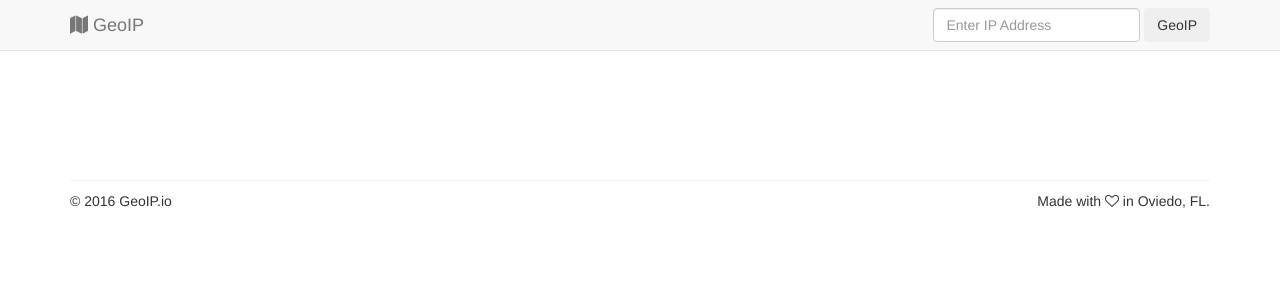
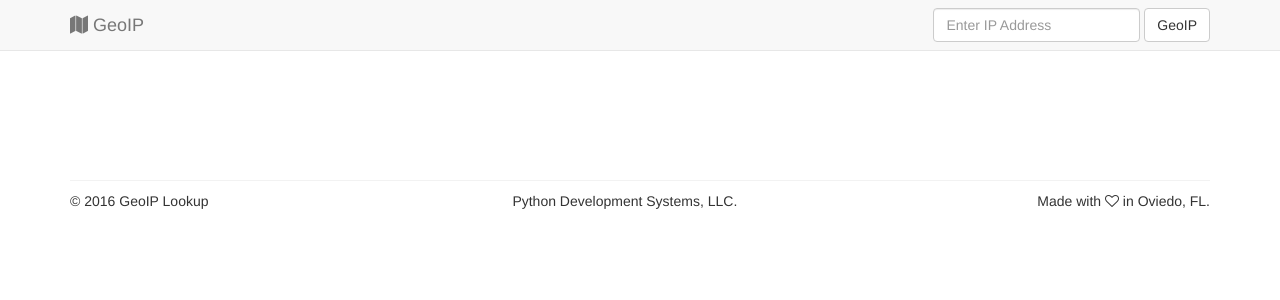
Before and after one commit to craigderington/geoip, a Flask app: template templates/index.html in a window 1280 px wide. Shown: the top 300 px of the page. Run offline with Flask 2, Linux system fonts and the light colour scheme; the template is opened without the code that fills it, so the values that code supplies are empty; some libraries are stand-ins or nearby versions.

Commit message:
Update template layout.

```diff
--- a/templates/_layout.html
+++ b/templates/_layout.html
@@ -41,14 +41,14 @@
                     <span class="icon-bar"></span>
                     <span class="icon-bar"></span>
                 </button>
-                <a class="navbar-brand" href="#"><i class="fa fa-map"></i> GeoIP </a>
+                <a class="navbar-brand" href="/"><i class="fa fa-map"></i> GeoIP </a>
             </div>
             <div id="navbar" class="navbar-collapse collapse">
                 <form class="navbar-form navbar-right" method="post" action="{{ url_for('index') }}">
                     <div class="form-group">
-                        <input type="text" name="ip_add" placeholder="Enter IP Address" class="form-control">
+                        <input type="text" name="ip_add" placeholder="Enter IP Address" class="form-control" {% if request.form['ip_add'] %}value="{{ request.form['ip_add'] }}"{% endif %}>
                     </div>
-                    <button type="submit" class="btn btn-inverse">GeoIP</button>
+                    <button type="submit" class="btn btn-default">GeoIP</button>
                 </form>
             </div><!--/.navbar-collapse -->
         </div>
@@ -68,7 +68,7 @@
 
 
     <footer class="footer" style="margin-top:100px;border-top:1px solid #f2f2f2;">
-        <p style="margin-top:10px;">&copy; 2016 GeoIP.io  <span class="pull-right">Made with <i class="fa fa-heart-o"></i> in Oviedo, FL.</span></p>
+        <p style="margin-top:10px;">&copy; 2016 GeoIP Lookup <span style="margin-left:300px;">Python Development Systems, LLC.</span><span class="pull-right">Made with <i class="fa fa-heart-o"></i> in Oviedo, FL.</span></p>
     </footer>
 
 </div> <!-- /container -->
--- a/templates/index.html
+++ b/templates/index.html
@@ -4,8 +4,10 @@
 <ul class="list-group">
 {% for k, v in location.items() %}
     <li class="list-group-item">
-        <span class="badge"><i class="fa fa-map-marker"></i></span>
         {{ k.upper() }}: <strong>{{ v }}</strong>
+        <span class="label label-primary pull-right">
+            <i class="fa fa-map-marker fa-2x"></i>
+        </span>
     </li>
 {% endfor %}
 </ul>
```
